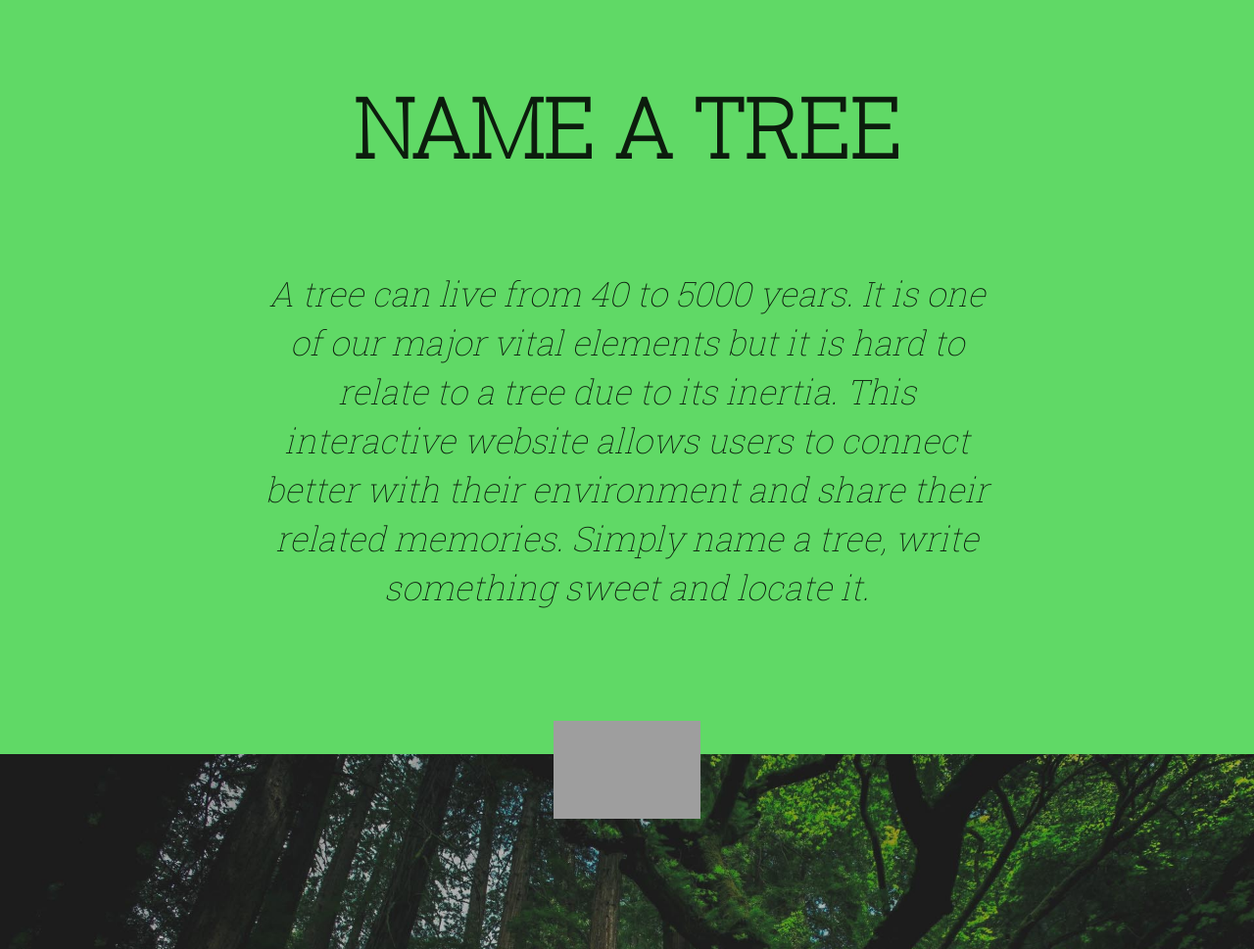
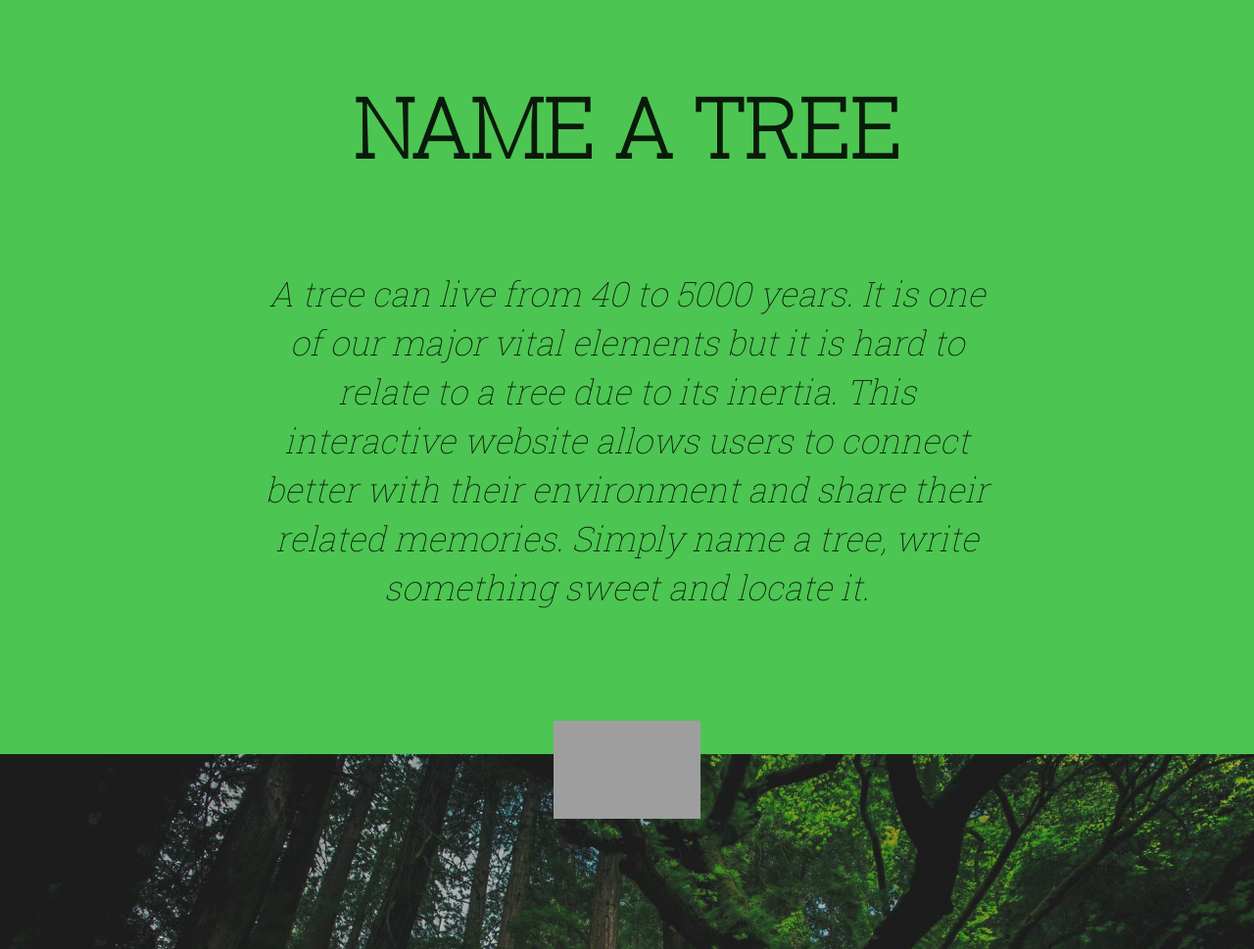
Before and after one commit to binarytrails/nameatree, a Django app: page / in a window 1280 px wide. Shown: the part 28-997 px from the top of the page at 98% size. Run offline with Django 3.2, Linux system fonts and the light colour scheme; grey boxes are pictures that could not be loaded.

Commit message:
Fixed the background color

```diff
--- a/src/frontend/static/frontend/css/base.css
+++ b/src/frontend/static/frontend/css/base.css
@@ -52,12 +52,10 @@ body
 #container
 {
     position: absolute;
-    height: auto;
-    width: 100%;
     top: 0;
     right: 0;
     left: 0;
-    overflow: hidden;
+    bottom: 0;
     margin-top: 2em;
-    background: #60D966;
+    background: #4CC552;
 }
```
